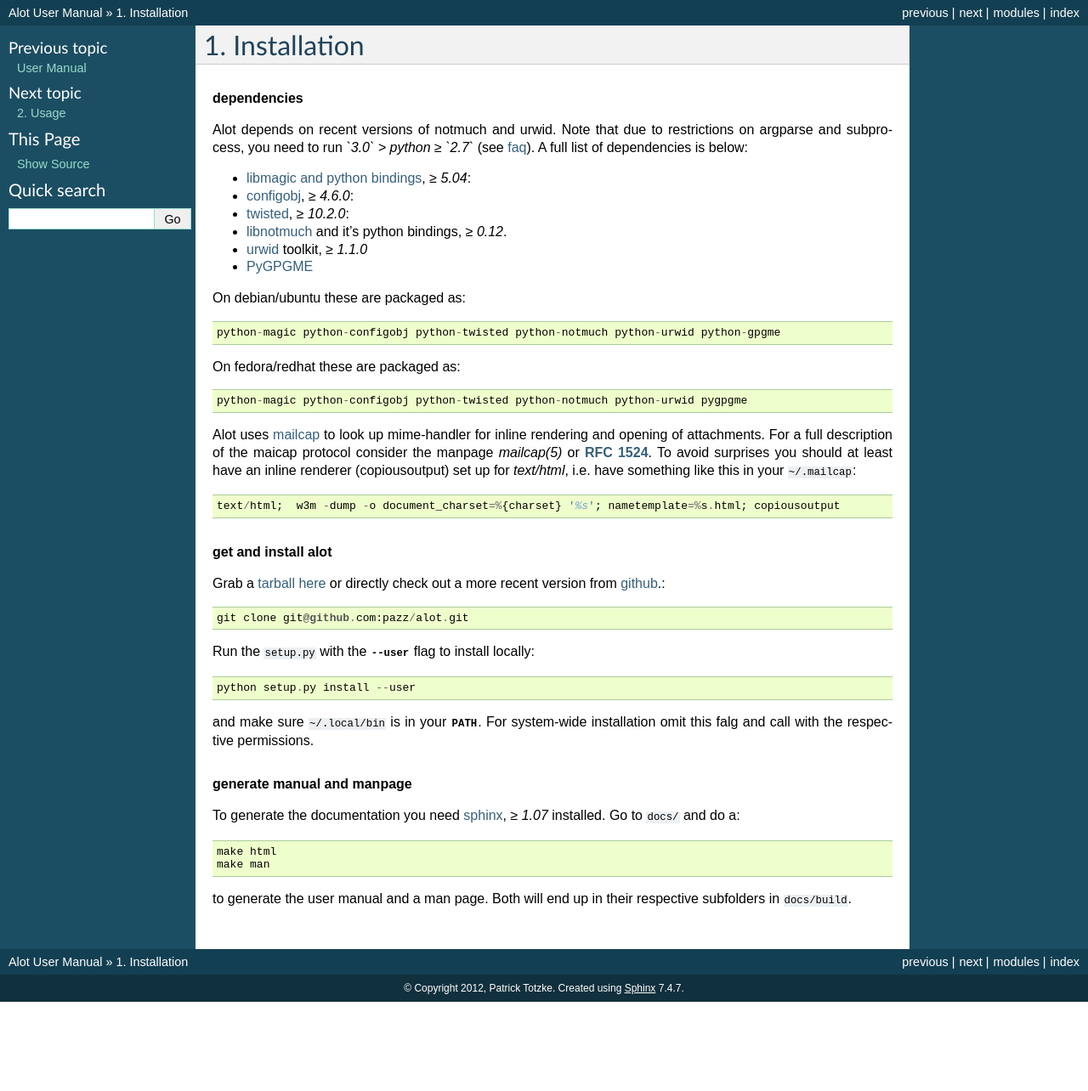
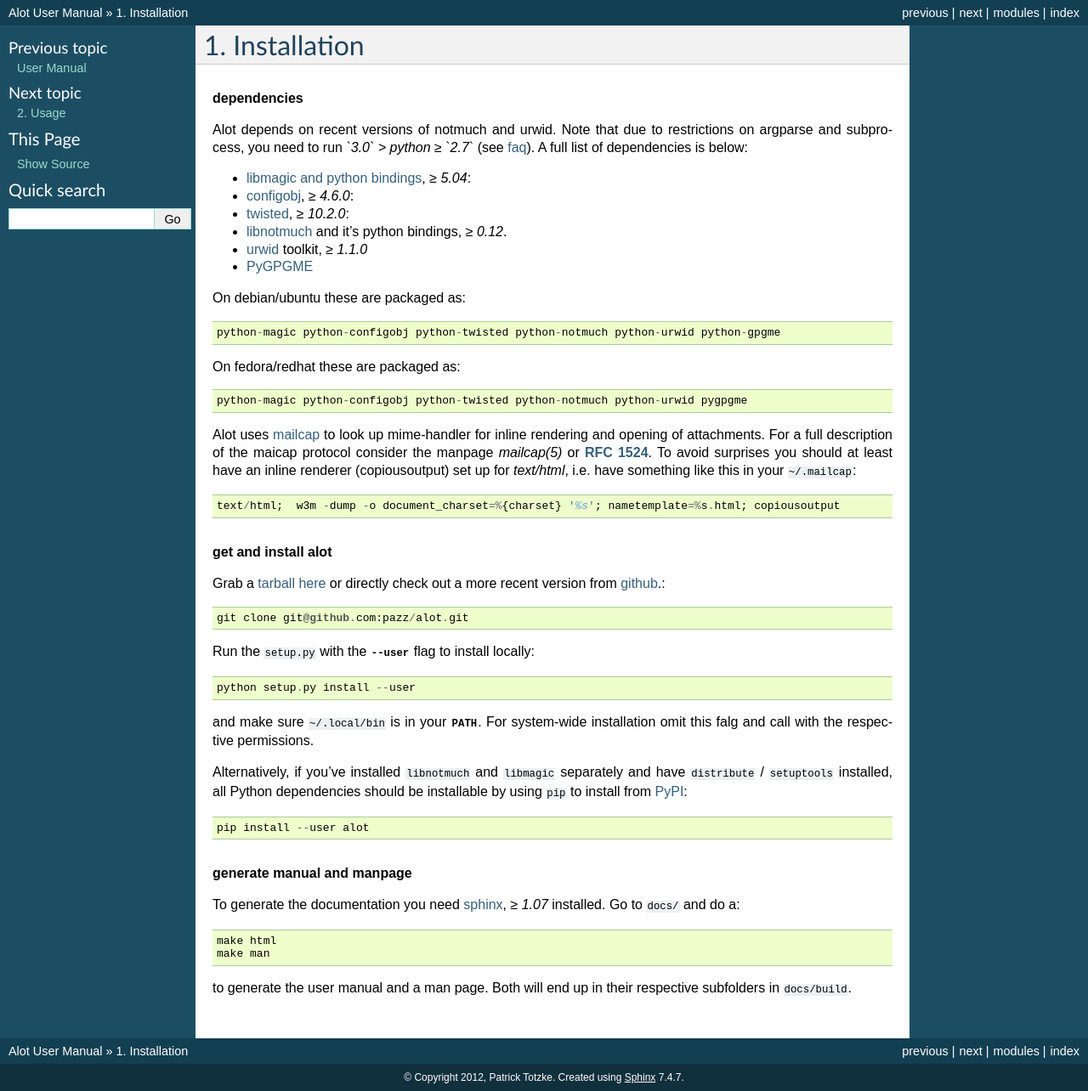
Before and after one commit to pazz/alot, a Sphinx documentation site: the page built from docs/source/installation.rst, in a window 1280 px wide. Shown: the whole page at 85% size. Built offline with Sphinx 7.4.7, drawn with Linux system fonts in a browser that asks for light colours; before the commit the page ends 1179 px from its top, so only the background shows below that.

Commit message:
Update docs.

```diff
--- a/docs/source/installation.rst
+++ b/docs/source/installation.rst
@@ -44,6 +44,13 @@ Run the :file:`setup.py` with the :option:`--user` flag to install locally::
 and make sure :file:`~/.local/bin` is in your :envvar:`PATH`.
 For system-wide installation omit this falg and call with the respective permissions.
 
+Alternatively, if you've installed ``libnotmuch`` and ``libmagic`` separately
+and have ``distribute`` / ``setuptools`` installed, all Python dependencies
+should be installable by using ``pip`` to install from `PyPI
+<http://pypi.python.org/pypi/alot>`_::
+
+   pip install --user alot
+
 .. rubric:: generate manual and manpage
 
 To generate the documentation you need `sphinx <http://sphinx.pocoo.org/>`_, ≥ `1.07` installed.
```
